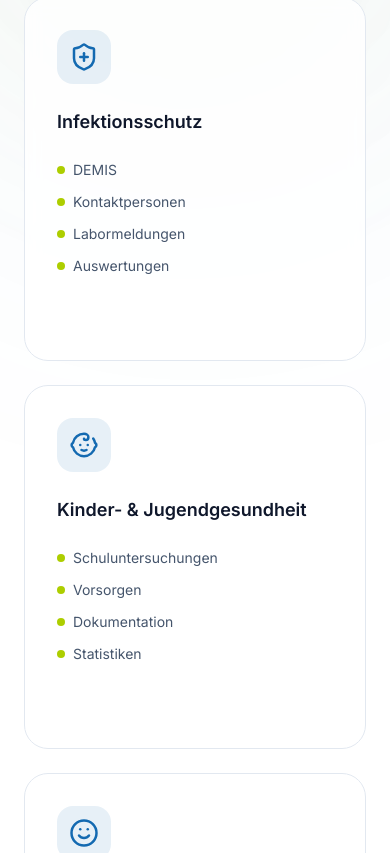
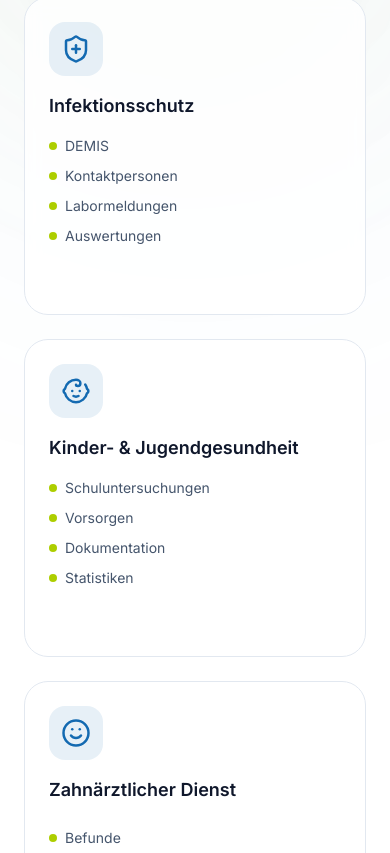
Before and after one commit to weblogger117-art/octoware-website, a Next.js app: page / in a window 390 px wide. Shown: the part 3811-4664 px from the top of the page. Built offline with nearby package versions, Linux system fonts and the light colour scheme.

Commit message:
Update Modules.tsx

```diff
--- a/components/sections/Modules.tsx
+++ b/components/sections/Modules.tsx
@@ -214,7 +214,7 @@ export default function Modules() {
       border-slate-200
       bg-white/80
       backdrop-blur-sm
-      p-8
+      p-6
       transition-all
       duration-300
       hover:-translate-y-2
@@ -225,11 +225,11 @@ export default function Modules() {
     `}
   >
     {module.featured ? (
-      <div className="grid lg:grid-cols-[1fr_180px] gap-6 items-center h-full">
+      <div className="grid lg:grid-cols-[1fr_180px] gap-4 items-center h-full">
         <div>
           <div
             className="
-              mb-6
+              mb-4
               inline-flex
               rounded-2xl
               bg-[#146ab1]/10
@@ -258,7 +258,7 @@ export default function Modules() {
             {module.title}
           </h3>
 
-          <div className="mt-6 space-y-3">
+          <div className="mt-4 space-y-2.5">
             {module.features.map((feature) => (
               <div
                 key={feature}
@@ -272,7 +272,7 @@ export default function Modules() {
 
           <div
             className="
-              mt-8
+              mt-6
               flex
               items-center
               text-sm
@@ -340,7 +340,7 @@ export default function Modules() {
       <>
         <div
           className="
-            mb-6
+            mb-4
             inline-flex
             rounded-2xl
             bg-[#146ab1]/10
```
